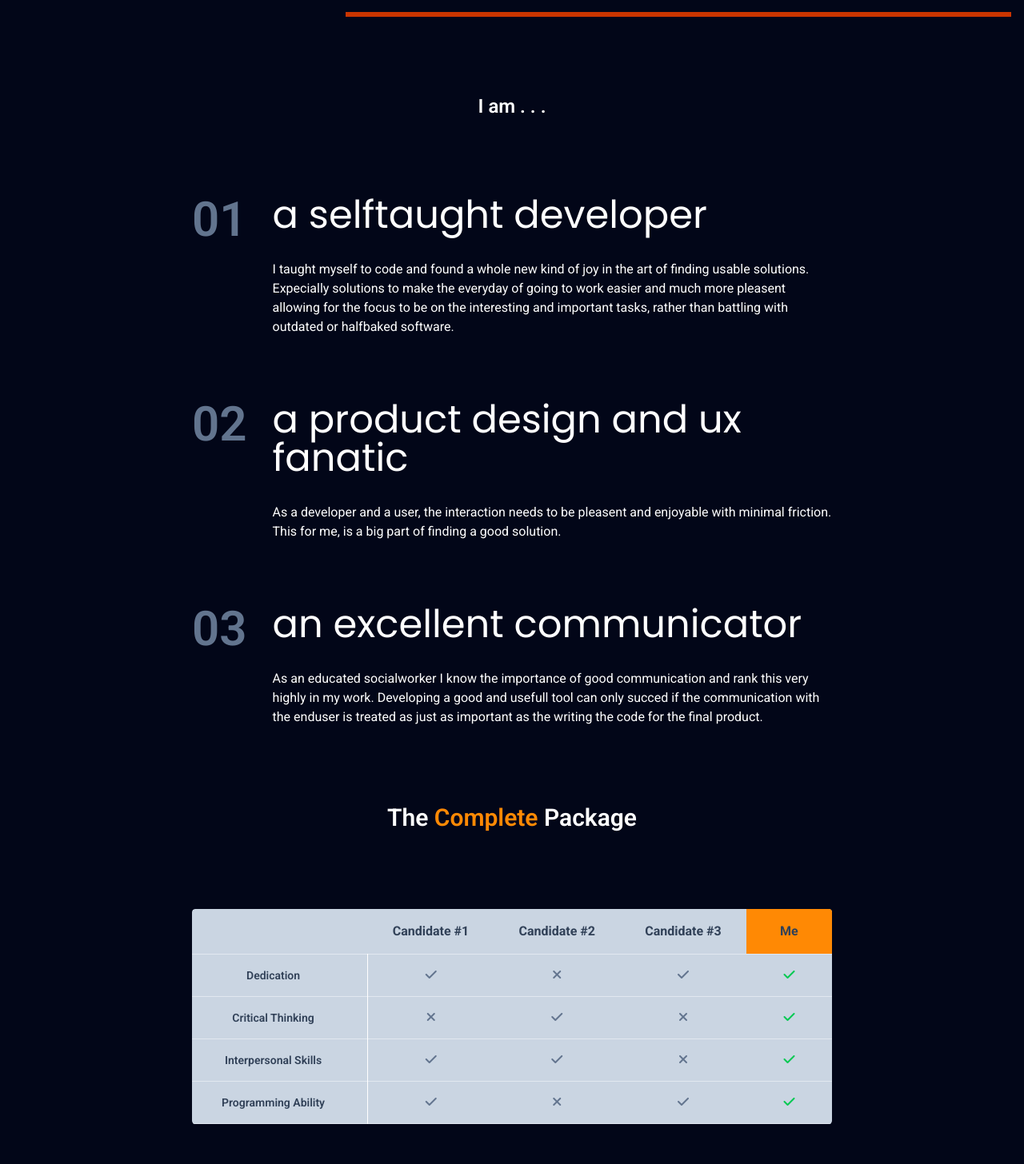
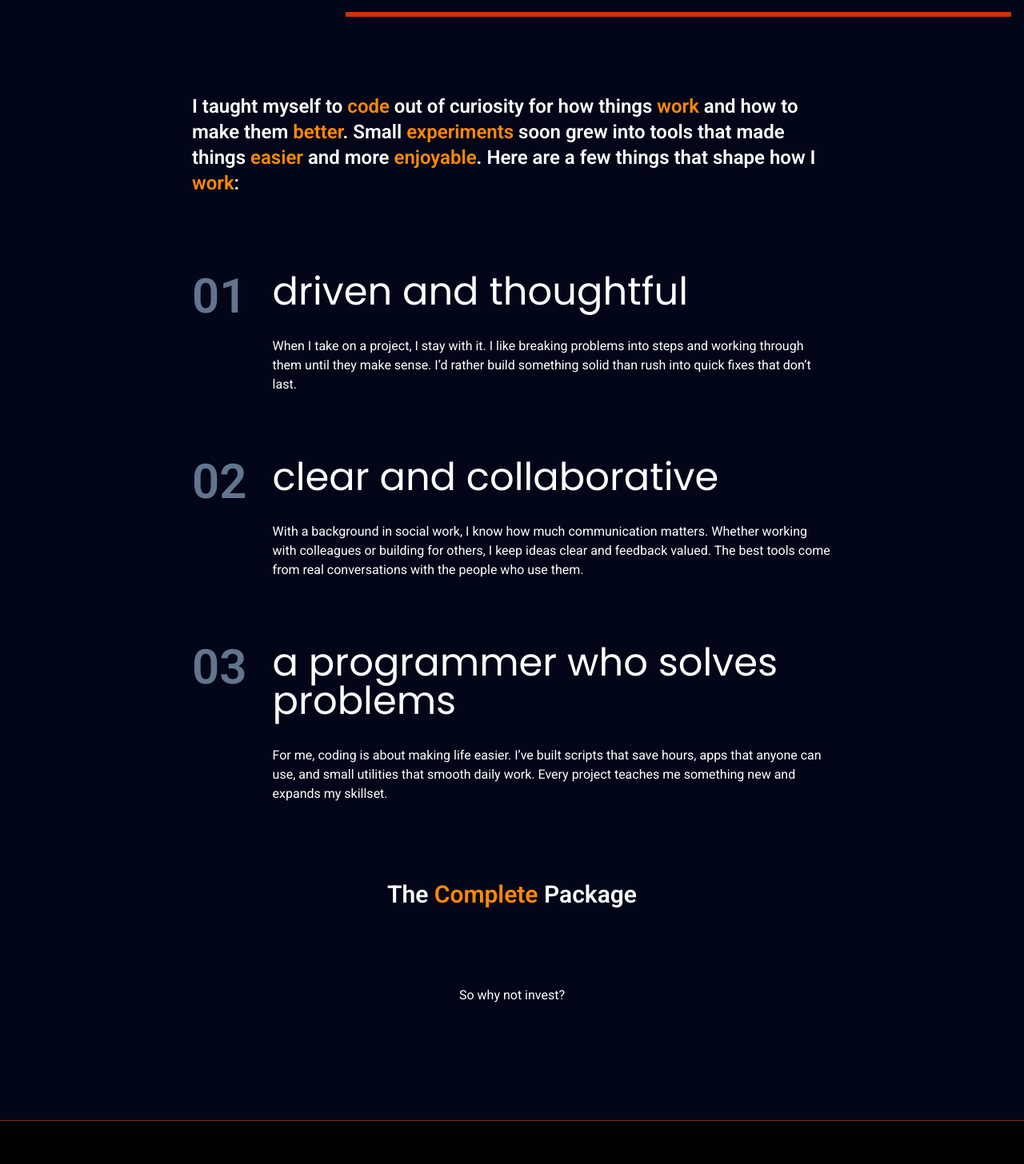
Before and after one commit to Rodhor/CV, a SvelteKit app: page / in a window 1280 px wide. Shown: the part 2214-3670 px from the top of the page at 80% size. Built offline with nearby package versions, Linux system fonts and the light colour scheme.

Commit message:
Refine About section text for readability
- Shortened intro paragraph with consistent orange highlights
- Rewrote 3 benefit points in a more concise, personal tone
- Removed excess detail for better scan-ability on portfolio site

```diff
--- a/src/components/Main.svelte
+++ b/src/components/Main.svelte
@@ -4,33 +4,28 @@
 
 	import { getProjectsByLanguage } from '$lib/data/projects';
 
-	let projects = getProjectsByLanguage('en')
-	let modalRef: any
-
+	let projects = getProjectsByLanguage('en');
+	let modalRef: any;
 
 	function handleOpenModal(index: number) {
-		modalRef.openModal(index)
+		modalRef.openModal(index);
 	}
-
-
-
-
 
 	let benefits = [
 		{
-			name: 'a selftaught developer',
+			name: 'driven and thoughtful',
 			description:
-				'I taught myself to code and found a whole new kind of joy in the art of finding usable solutions. Expecially solutions to make the everyday of going to work easier and much more pleasent allowing for the focus to be on the interesting and important tasks, rather than battling with outdated or halfbaked software.'
+				'When I take on a project, I stay with it. I like breaking problems into steps and working through them until they make sense. I’d rather build something solid than rush into quick fixes that don’t last.'
 		},
 		{
-			name: 'a product design and ux fanatic',
+			name: 'clear and collaborative',
 			description:
-				'As a developer and a user, the interaction needs to be pleasent and enjoyable with minimal friction. This for me, is a big part of finding a good solution.'
+				'With a background in social work, I know how much communication matters. Whether working with colleagues or building for others, I keep ideas clear and feedback valued. The best tools come from real conversations with the people who use them.'
 		},
 		{
-			name: 'an excellent communicator',
+			name: 'a programmer who solves problems',
 			description:
-				'As an educated socialworker I know the importance of good communication and rank this very highly in my work. Developing a good and usefull tool can only succed if the communication with the enduser is treated as just as important as the writing the code for the final product.'
+				'For me, coding is about making life easier. I’ve built scripts that save hours, apps that anyone can use, and small utilities that smooth daily work. Every project teaches me something new and expands my skillset.'
 		}
 	];
 </script>
@@ -49,12 +44,12 @@
 			<a
 				href="blank"
 				target="_blank"
-				class="poppins group relative mx-auto cursor-pointer overflow-hidden rounded-full bg-white px-6 py-3 text-base text-slate-950 sm:text-lg md:text-xl lg:mr-auto lg:ml-0"
+				class="poppins group relative mx-auto cursor-pointer overflow-hidden rounded-full bg-white px-6 py-3 text-base text-slate-950 sm:text-lg md:text-xl lg:ml-0 lg:mr-auto"
 			>
 				<div
-					class="absolute top-0 right-full z-0 h-full w-full bg-orange-500 opacity-85 duration-200 group-hover:translate-x-full"
+					class="absolute right-full top-0 z-0 h-full w-full bg-orange-500 opacity-85 duration-200 group-hover:translate-x-full"
 				></div>
-				<h4 class="relative z-9">Get in touch &rarr;</h4></a
+				<h4 class="z-9 relative">Get in touch &rarr;</h4></a
 			>
 		</div>
 		<div class="relative grid place-items-center shadow-2xl">
@@ -75,7 +70,7 @@
 		</div>
 		<div class="grid grid-cols-1 gap-12 lg:grid-cols-3 lg:gap-10">
 			{#each projects as project, index}
-				<Step {project} index={index} openModal={handleOpenModal}></Step>
+				<Step {project} {index} openModal={handleOpenModal}></Step>
 			{/each}
 		</div>
 	</section>
@@ -86,14 +81,23 @@
 		class="relative flex flex-col gap-16 py-20 pt-10 sm:gap-20 md:gap-24 lg:py-32 lg:pt-16"
 	>
 		<div
-			class="relative flex flex-col gap-2 py-4 text-center before:absolute before:top-0 before:left-0 before:h-1.5 before:w-2/3 before:bg-orange-700 after:absolute after:right-0 after:bottom-0 after:h-1.5 after:w-2/3 after:bg-orange-700"
+			class="relative flex flex-col gap-2 py-4 text-center before:absolute before:left-0 before:top-0 before:h-1.5 before:w-2/3 before:bg-orange-700 after:absolute after:bottom-0 after:right-0 after:h-1.5 after:w-2/3 after:bg-orange-700"
 		>
 			<h6 class="text-lg sm:text-xl md:text-2xl">Want to know more?</h6>
 			<h3 class="text-3xl font-semibold sm:text-4xl md:text-5xl">
-				A bit <span class="poppins text-orange-400">about</span>
+				A bit <span class="poppins text-orange-400">about me</span>
 			</h3>
 		</div>
-		<p class="poppins mx-auto text-lg font-semibold sm:text-xl md:text-2xl">I am . . .</p>
+		<p class="poppins mx-auto max-w-[800px] text-lg font-semibold sm:text-xl md:text-2xl">
+			I taught myself to <span class="poppins text-orange-400">code</span> out of curiosity for how
+			things <span class="poppins text-orange-400">work</span> and how to make them
+			<span class="poppins text-orange-400">better</span>. Small
+			<span class="poppins text-orange-400">experiments</span> soon grew into tools that made things
+			<span class="poppins text-orange-400">easier</span> and more
+			<span class="poppins text-orange-400">enjoyable</span>. Here are a few things that shape how I
+			<span class="poppins text-orange-400">work</span>:
+		</p>
+
 		<div class="mx-auto flex w-full max-w-[800px] flex-col gap-20">
 			{#each benefits as benefit, index}
 				<div class="flex gap-6 sm:gap-8">
@@ -107,67 +111,10 @@
 				</div>
 			{/each}
 		</div>
+
 		<h5 class="poppins text-center text-2xl font-semibold sm:text-3xl">
 			The <span class="poppins text-orange-400">Complete</span> Package
 		</h5>
-		<div class="mx-auto flex w-full max-w-[800px] flex-col gap-10 overflow-x-scroll rounded">
-			<table class="rounded bg-slate-300 text-center text-slate-700">
-				<thead class="border-b border-solid border-slate-200">
-					<tr>
-						<th />
-						<th class="p-2 px-4 whitespace-nowrap">Candidate #1 </th>
-						<th class="p-2 px-4 whitespace-nowrap">Candidate #2 </th>
-						<th class="p-2 px-4 whitespace-nowrap">Candidate #3 </th>
-						<th class="bg-orange-400 p-4 px-8 whitespace-nowrap">Me</th>
-					</tr></thead
-				>
-				<tbody>
-					<tr class="border-b border-solid border-slate-200">
-						<td
-							class=" border-r border-solid border-white py-4 pr-8 pl-4 text-sm font-semibold whitespace-nowrap"
-							>Dedication</td
-						>
-						<td><i class="fa-solid fa-check text-slate-500"></i></td>
-						<td><i class="fa-solid fa-xmark text-slate-500"></i></td>
-						<td><i class="fa-solid fa-check text-slate-500"></i></td>
-						<td><i class="fa-solid fa-check text-green-500"></i></td>
-					</tr>
-					<tr class="border-b border-solid border-slate-200">
-						<td
-							class="border-r border-solid border-white py-4 pr-8 pl-4 text-sm font-semibold whitespace-nowrap"
-							>Critical Thinking</td
-						>
-						<td><i class="fa-solid fa-xmark text-slate-500"></i></td>
-						<td><i class="fa-solid fa-check text-slate-500"></i></td>
-						<td><i class="fa-solid fa-xmark text-slate-500"></i></td>
-						<td><i class="fa-solid fa-check text-green-500"></i></td>
-					</tr>
-					<tr class="border-b border-solid border-slate-200">
-						<td
-							class="border-r border-solid border-white py-4 pr-8 pl-4 text-sm font-semibold whitespace-nowrap"
-							>Interpersonal Skills</td
-						>
-						<td><i class="fa-solid fa-check text-slate-500"></i></td>
-						<td><i class="fa-solid fa-check text-slate-500"></i></td>
-						<td><i class="fa-solid fa-xmark text-slate-500"></i></td>
-						<td><i class="fa-solid fa-check text-green-500"></i></td>
-					</tr>
-					<tr class="border-b border-solid border-slate-200">
-						<td
-							class="border-r border-solid border-white py-4 pr-8 pl-4 text-sm font-semibold whitespace-nowrap"
-							>Programming Ability</td
-						>
-						<td><i class="fa-solid fa-check text-slate-500"></i></td>
-						<td><i class="fa-solid fa-xmark text-slate-500"></i></td>
-						<td><i class="fa-solid fa-check text-slate-500"></i></td>
-						<td><i class="fa-solid fa-check text-green-500"></i></td>
-					</tr>
-				</tbody>
-			</table>
-		</div>
-		<div class="mx-auto -mt-12 italic opacity-50 sm:hidden">
-			<p>Scroll to see more &rarr;</p>
-		</div>
 		<p class="mx-auto">So why not invest?</p>
 	</section>
 </main>
```
